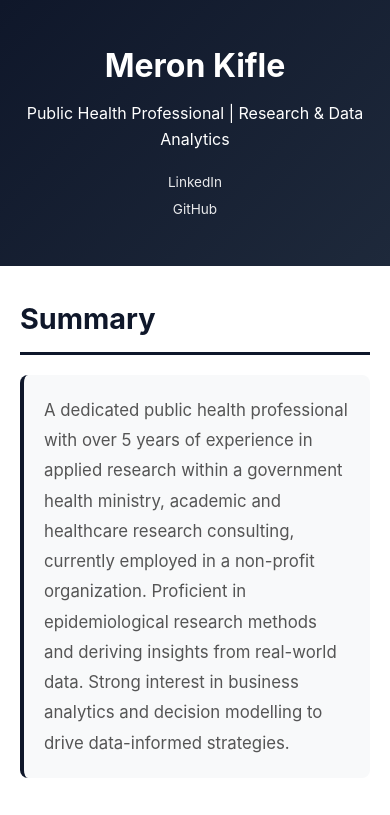
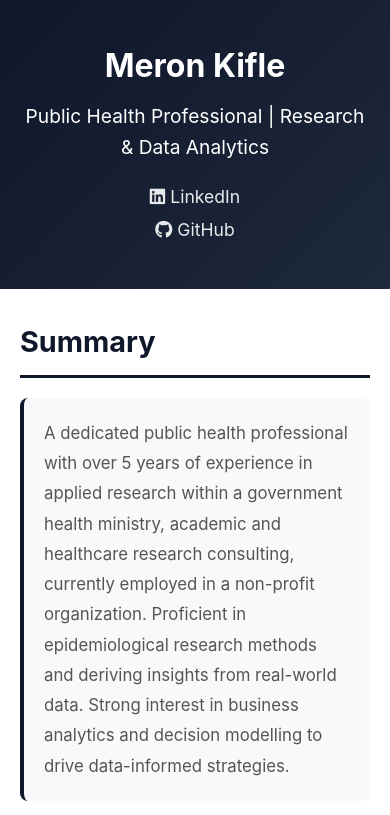
Before and after one commit to meronmkifle/meronmkifle.github.io, a plain HTML site: page index.html in a window 390 px wide. Shown: the top 815 px of the page. Drawn offline with Linux system fonts and the light colour scheme.

Commit message:
Add Font Awesome icons to contact links
Updated contact links to include Font Awesome icons.

```diff
--- a/index.html
+++ b/index.html
@@ -4,6 +4,7 @@
     <meta charset="UTF-8">
     <meta name="viewport" content="width=device-width, initial-scale=1.0">
     <title>Meron Kifle - Public Health Professional</title>
+    <link rel="stylesheet" href="https://cdnjs.cloudflare.com/ajax/libs/font-awesome/6.5.0/css/all.min.css">
     <style>
         * {
             margin: 0;
@@ -38,15 +39,19 @@
             font-weight: 700;
         }
 
+        header p {
+            font-size: 1.2em;
+        }
+
         .contact-info {
             margin-top: 20px;
-            font-size: 0.95em;
         }
 
         .contact-info a {
             color: white;
             text-decoration: none;
             margin: 0 10px;
+            font-size: 1.1em;
             opacity: 0.9;
             transition: opacity 0.3s;
         }
@@ -54,6 +59,10 @@
         .contact-info a:hover {
             opacity: 1;
             text-decoration: underline;
+        }
+
+        .contact-info i {
+            margin-right: 5px;
         }
 
         .content {
@@ -178,10 +187,6 @@
                 flex-direction: column;
             }
 
-            .contact-info {
-                font-size: 0.85em;
-            }
-
             .contact-info a {
                 display: block;
                 margin: 5px 0;
@@ -195,8 +200,8 @@
             <h1>Meron Kifle</h1>
             <p>Public Health Professional | Research & Data Analytics</p>
             <div class="contact-info">
-                <a href="https://www.linkedin.com/in/meronmkifle/" target="_blank">LinkedIn</a>
-                <a href="https://github.com/meronmkifle" target="_blank">GitHub</a>
+                <a href="https://www.linkedin.com/in/meronmkifle/" target="_blank"><i class="fab fa-linkedin"></i>LinkedIn</a>
+                <a href="https://github.com/meronmkifle" target="_blank"><i class="fab fa-github"></i>GitHub</a>
             </div>
         </header>
 
@@ -353,7 +358,7 @@
             <section>
                 <h2>Publications</h2>
                 <div class="publication">
-                    <a href="https://orcid.org/0000-0002-3531-2480" target="_blank">ORCID</a>
+                    <a href="https://orcid.org/0000-0002-3531-2480" target="_blank"><i class="fab fa-orcid"></i> ORCID</a>
                 </div>
             </section>
         </div>
```
